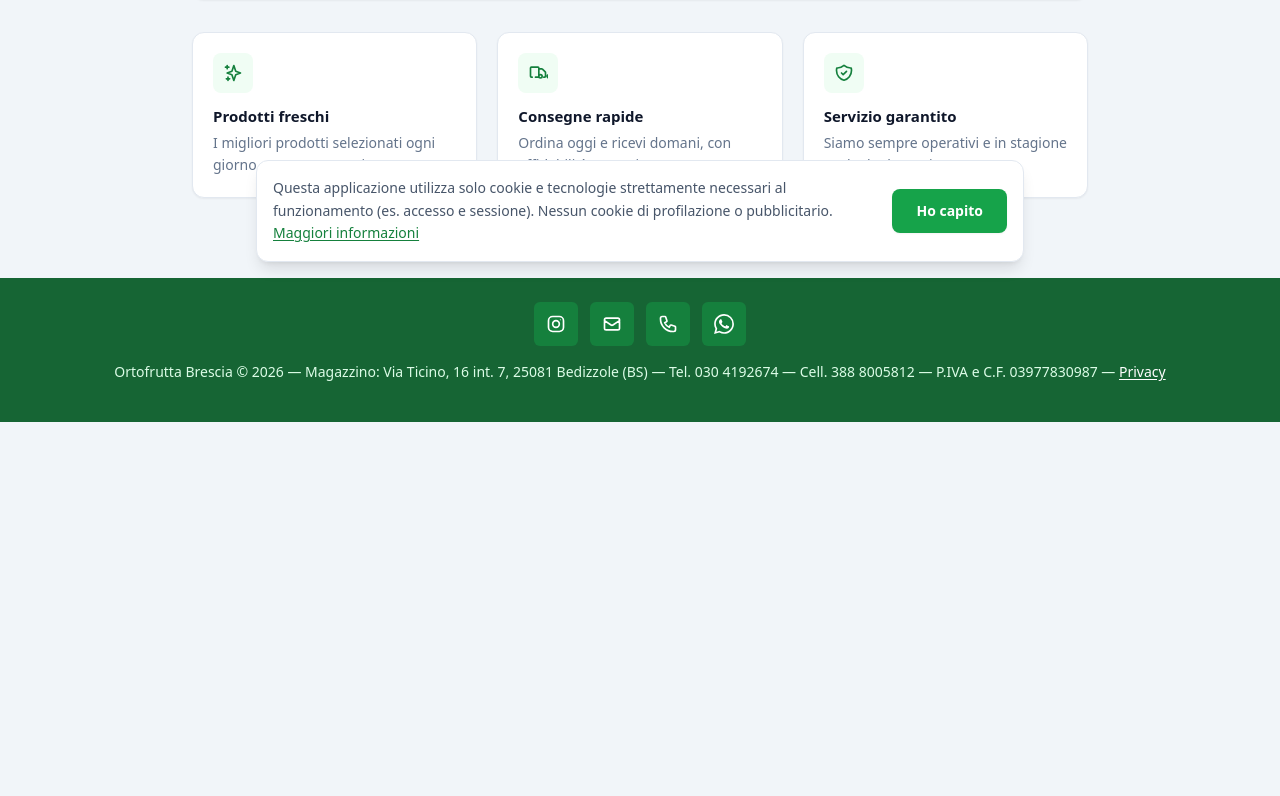
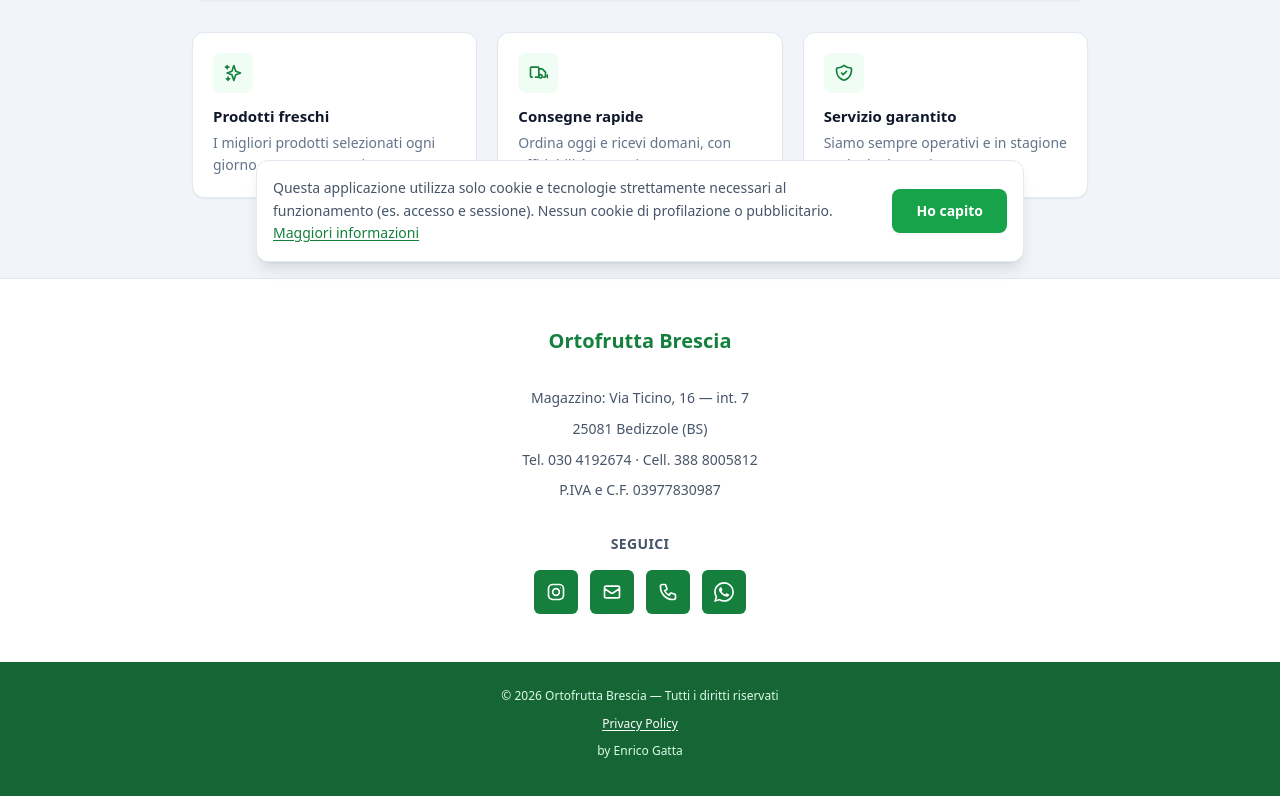
Before and after one commit to PietroGadaldi/Ortofrutta, a React (Vite) app in the folder ortofrutta/: page / in a window 1280 px wide. Shown: the part 526-1322 px from the top of the page. Before the commit the page ends 948 px from the top, so only its background shows below. Built offline with nearby package versions, Linux system fonts and the light colour scheme; no server answers.

Commit message:
FIx footer e stop ordini domenicali

```diff
--- a/ortofrutta/src/components/CalendarPicker.jsx
+++ b/ortofrutta/src/components/CalendarPicker.jsx
@@ -12,6 +12,7 @@ import {
   isSameDay,
   isToday,
   isBefore,
+  isSunday,
   startOfDay,
 } from 'date-fns'
 import { it } from 'date-fns/locale'
@@ -25,8 +26,17 @@ import { focusAdjacentField } from '../utils/fieldNav'
  * @param {Function} onSelectDate - Callback when date is selected
  * @param {Array<Date>} disabledDates - Dates that cannot be selected (optional)
  * @param {boolean} autoFocus - Focus del calendario all'apertura (uso da tastiera)
+ * @param {boolean} disableSundays - Le domeniche non sono selezionabili (ordini sospesi)
+ * @param {Function} onSundayClick - Callback quando si tocca una domenica disabilitata
  */
-export function CalendarPicker({ selectedDate, onSelectDate, disabledDates = [], autoFocus = false }) {
+export function CalendarPicker({
+  selectedDate,
+  onSelectDate,
+  disabledDates = [],
+  autoFocus = false,
+  disableSundays = false,
+  onSundayClick,
+}) {
   const [currentMonth, setCurrentMonth] = useState(() => selectedDate || new Date())
   const gridRef = useRef(null)
 
@@ -42,6 +52,7 @@ export function CalendarPicker({ selectedDate, onSelectDate, disabledDates = [],
 
   const isDateDisabled = (date) =>
     isBefore(startOfDay(date), startOfDay(new Date())) ||
+    (disableSundays && isSunday(date)) ||
     disabledDates.some((d) => isSameDay(d, date))
 
   // Frecce sinistra/destra: giorno precedente/successivo (il calendario è un
@@ -61,7 +72,10 @@ export function CalendarPicker({ selectedDate, onSelectDate, disabledDates = [],
     if (e.key !== 'ArrowRight' && e.key !== 'ArrowLeft') return
     if (!selectedDate) return
     e.preventDefault()
-    const candidate = addDays(selectedDate, e.key === 'ArrowRight' ? 1 : -1)
+    const direction = e.key === 'ArrowRight' ? 1 : -1
+    let candidate = addDays(selectedDate, direction)
+    // Con le frecce le domeniche disabilitate vengono saltate
+    if (disableSundays && isSunday(candidate)) candidate = addDays(candidate, direction)
     if (isDateDisabled(candidate)) return
     onSelectDate(candidate)
   }
@@ -128,9 +142,13 @@ export function CalendarPicker({ selectedDate, onSelectDate, disabledDates = [],
 
         // Check if date is disabled or in the past
         const isPast = isBefore(startOfDay(cloneDay), startOfDay(new Date()))
+        // Domenica futura bloccata: resta grigia ma cliccabile per mostrare l'avviso
+        const isBlockedSunday =
+          disableSundays && isSunday(cloneDay) && !isPast && isSameMonth(day, monthStart)
         const isDisabled =
           !isSameMonth(day, monthStart) ||
           isPast ||
+          isBlockedSunday ||
           disabledDates.some((d) => isSameDay(d, cloneDay))
 
         const isSelected = selectedDate && isSameDay(cloneDay, selectedDate)
@@ -139,8 +157,15 @@ export function CalendarPicker({ selectedDate, onSelectDate, disabledDates = [],
         days.push(
           <button
             key={day}
-            onClick={() => !isDisabled && onSelectDate(cloneDay)}
-            disabled={isDisabled}
+            onClick={() => {
+              if (isBlockedSunday) {
+                onSundayClick?.(cloneDay)
+                return
+              }
+              if (!isDisabled) onSelectDate(cloneDay)
+            }}
+            disabled={isDisabled && !isBlockedSunday}
+            aria-disabled={isDisabled}
             tabIndex={-1}
             className={`
               min-h-[44px] p-1 sm:p-2 text-sm font-medium rounded-lg transition-colors text-center
@@ -148,7 +173,7 @@ export function CalendarPicker({ selectedDate, onSelectDate, disabledDates = [],
               ${isDisabled && isSameMonth(day, monthStart) ? 'text-slate-300 cursor-not-allowed' : ''}
               ${isSelected ? 'bg-verde-orto-600 text-white font-semibold shadow-sm' : ''}
               ${!isDisabled && !isSelected && isSameMonth(day, monthStart) ? 'hover:bg-verde-orto-50 text-slate-700 cursor-pointer' : ''}
-              ${isTodayDate && !isSelected ? 'ring-1 ring-inset ring-verde-orto-500 text-verde-orto-700 font-semibold' : ''}
+              ${isTodayDate && !isSelected && !isBlockedSunday ? 'ring-1 ring-inset ring-verde-orto-500 text-verde-orto-700 font-semibold' : ''}
             `}
           >
             {formattedDate}
--- a/ortofrutta/src/components/Footer.jsx
+++ b/ortofrutta/src/components/Footer.jsx
@@ -1,4 +1,5 @@
 import { Link, useLocation } from 'react-router-dom'
+import { useAuth } from '../hooks/useAuth'
 import { IconMail, IconPhone, IconWhatsApp, IconInstagram } from './icons'
 
 // Il footer compare solo sulle pagine principali (landing e dashboard)
@@ -33,15 +34,49 @@ const socialLinks = [
 
 export function Footer() {
   const { pathname } = useLocation()
+  const { loading } = useAuth()
 
   if (!FOOTER_ROUTES.includes(pathname)) return null
 
+  // Non mostrare il footer mentre l'app sta ancora caricando la pagina
+  if (loading) return null
+
   return (
-    <footer
-      className="bg-verde-orto-800 text-verde-orto-100"
-      style={{ paddingBottom: 'max(1rem, env(safe-area-inset-bottom))' }}
+    <footer className="bg-white border-t border-slate-200">
+      {/* Sezione principale: dati aziendali centrati e spaziati */}
+      <div className="max-w-7xl mx-auto px-4 sm:px-6 py-12">
+        <div className="flex flex-col items-center gap-8 text-center">
+          <p className="text-xl font-semibold text-verde-orto-700">
+            Ortofrutta Brescia
+          </p>
+
+          <div className="flex flex-col gap-2 text-sm text-slate-600 leading-relaxed">
+            <p>Magazzino: Via Ticino, 16 — int. 7</p>
+            <p>25081 Bedizzole (BS)</p>
+            <p>
+              Tel.{' '}
+              <a
+                href="tel:+390304192674"
+                className="hover:text-verde-orto-700 focus-visible:outline-none focus-visible:ring-2 focus-visible:ring-verde-orto-700 rounded-sm"
               >
-      <div className="max-w-7xl mx-auto px-4 sm:px-6 py-6 flex flex-col items-center gap-4">
+                030 4192674
+              </a>
+              {' · '}
+              Cell.{' '}
+              <a
+                href="tel:+393888005812"
+                className="hover:text-verde-orto-700 focus-visible:outline-none focus-visible:ring-2 focus-visible:ring-verde-orto-700 rounded-sm"
+              >
+                388 8005812
+              </a>
+            </p>
+            <p>P.IVA e C.F. 03977830987</p>
+          </div>
+
+          <div className="flex flex-col items-center gap-4">
+            <p className="text-sm font-semibold tracking-wide uppercase text-slate-600">
+              Seguici
+            </p>
             <div className="flex gap-3">
               {socialLinks.map(({ href, label, Icon, external }) => (
                 <a
@@ -50,24 +85,33 @@ export function Footer() {
                   aria-label={label}
                   title={label}
                   {...(external ? { target: '_blank', rel: 'noopener noreferrer' } : {})}
-              className="w-11 h-11 rounded-md flex items-center justify-center bg-verde-orto-700 text-white transition-colors hover:bg-verde-orto-600 active:bg-verde-orto-900 focus-visible:outline-none focus-visible:ring-2 focus-visible:ring-white focus-visible:ring-offset-2 focus-visible:ring-offset-verde-orto-800"
+                  className="w-11 h-11 rounded-md flex items-center justify-center bg-verde-orto-700 text-white transition-colors hover:bg-verde-orto-600 active:bg-verde-orto-800 focus-visible:outline-none focus-visible:ring-2 focus-visible:ring-verde-orto-700 focus-visible:ring-offset-2"
                 >
                   <Icon className="w-5 h-5" />
                 </a>
               ))}
             </div>
+          </div>
+        </div>
+      </div>
 
-        <p className="text-xs sm:text-sm text-center leading-relaxed">
-          Ortofrutta Brescia © {new Date().getFullYear()} — Magazzino: Via Ticino, 16 int. 7,
-          25081 Bedizzole (BS) — Tel. 030 4192674 — Cell. 388 8005812 — P.IVA e C.F. 03977830987
-          {' — '}
+      {/* Banda inferiore: copyright, privacy e credit */}
+      <div
+        className="bg-verde-orto-800 text-verde-orto-100"
+        style={{ paddingBottom: 'max(1rem, env(safe-area-inset-bottom))' }}
+      >
+        <div className="max-w-7xl mx-auto px-4 sm:px-6 py-6 flex flex-col items-center gap-2 text-center text-xs leading-relaxed">
+          <p>
+            © {new Date().getFullYear()} Ortofrutta Brescia — Tutti i diritti riservati
+          </p>
           <Link
             to="/privacy"
             className="text-white underline underline-offset-2 hover:text-verde-orto-200 focus-visible:outline-none focus-visible:ring-2 focus-visible:ring-white rounded-sm"
           >
-            Privacy
+            Privacy Policy
           </Link>
-        </p>
+          <p>by Enrico Gatta</p>
+        </div>
       </div>
     </footer>
   )
--- a/ortofrutta/src/components/OrderFormModal.jsx
+++ b/ortofrutta/src/components/OrderFormModal.jsx
@@ -238,10 +238,12 @@ export function OrderFormModal({
   const handleCreateOrder = async () => {
     const dateString = format(selectedDate, 'yyyy-MM-dd')
 
+    // Il titolare può creare ordini anche di domenica (allowSunday)
     const { data: newOrdine, error: createError } = await createOrdine(
       clienteId,
       dateString,
-      productsInOrder
+      productsInOrder,
+      { allowSunday: true }
     )
     if (createError) throw createError
 
--- a/ortofrutta/src/pages/Dashboard.jsx
+++ b/ortofrutta/src/pages/Dashboard.jsx
@@ -11,9 +11,19 @@ import { createOrdine, updateOrdineDettagli, updateOrdineStatus, deleteOrdine, g
 import { generateOrderPDF } from '../utils/pdfGenerator'
 import { uploadOrderPDF } from '../services/pdfStorageService'
 import { capitalize, WHATSAPP_NUMBER } from '../utils/constants'
-import { format, addDays, startOfDay, isSameDay, parseISO } from 'date-fns'
+import { format, addDays, startOfDay, isSameDay, isSunday, parseISO } from 'date-fns'
 import { it } from 'date-fns/locale'
 import { IconWhatsApp } from '../components/icons'
+
+// Chiave localStorage: avviso "ordini domenica sospesi" già mostrato al cliente
+const AVVISO_DOMENICA_KEY = 'ofb-avviso-domenica-v1'
+
+// Data di default per un nuovo ordine: oggi, oppure lunedì se oggi è domenica
+// (ordini per la domenica sospesi fino a data da definirsi)
+const getDefaultOrderDate = () => {
+  const oggi = new Date()
+  return isSunday(oggi) ? addDays(startOfDay(oggi), 1) : oggi
+}
 
 export function Dashboard() {
   const { user } = useAuth()
@@ -34,7 +44,7 @@ export function Dashboard() {
   const calendarRef = useRef(null)
 
   // State for new/editing order
-  const [selectedDate, setSelectedDate] = useState(new Date())
+  const [selectedDate, setSelectedDate] = useState(getDefaultOrderDate)
   const [productsInOrder, setProductsInOrder] = useState([])
   const [editingOrderId, setEditingOrderId] = useState(null)
   const [editingItemIndex, setEditingItemIndex] = useState(null)
@@ -78,6 +88,37 @@ export function Dashboard() {
   useEffect(() => {
     fetchData()
   }, [user])
+
+  // Popup "ordini per la domenica sospesi": riusato al primo avvio,
+  // al tocco su una domenica nel calendario e come guardia alla conferma
+  const openSundayNotice = () => {
+    setNotice({
+      variant: 'warn',
+      title: 'Ordini per la domenica sospesi',
+      message:
+        'Non è più possibile fare ordini con consegna di domenica, fino a data da definirsi. Scegli un altro giorno dal calendario per il tuo ordine.',
+      closeLabel: 'Ho capito',
+    })
+  }
+
+  // Al primo avvio dopo la sospensione degli ordini domenicali mostra
+  // l'avviso una sola volta (flag in localStorage)
+  useEffect(() => {
+    let giaVisto = false
+    try {
+      giaVisto = localStorage.getItem(AVVISO_DOMENICA_KEY) === '1'
+    } catch {
+      // localStorage non disponibile (es. navigazione privata): mostra e basta
+    }
+    if (giaVisto) return
+    try {
+      localStorage.setItem(AVVISO_DOMENICA_KEY, '1')
+    } catch {
+      // Se non si può salvare il flag, l'avviso ricomparirà al prossimo avvio
+    }
+    openSundayNotice()
+    // eslint-disable-next-line react-hooks/exhaustive-deps
+  }, [])
 
   const fetchData = async () => {
     setLoading(true)
@@ -155,7 +196,7 @@ export function Dashboard() {
     setProductsInOrder([])
     setEditingOrderId(null)
     setEditingItemIndex(null)
-    setSelectedDate(new Date())
+    setSelectedDate(getDefaultOrderDate())
   }
 
   // Chiude il popup avvisi; l'eventuale azione post-chiusura (es. scroll) parte
@@ -190,6 +231,11 @@ export function Dashboard() {
   // Selezione della data (dal calendario o da "Ordina per domani"):
   // avvisa subito col popup se per quel giorno esiste già un ordine
   const handleSelectDate = (date) => {
+    // Domenica non selezionabile: avvisa senza cambiare la data
+    if (isSunday(date)) {
+      openSundayNotice()
+      return
+    }
     setSelectedDate(date)
     if (editingOrderId) return
     const dateStr = format(date, 'yyyy-MM-dd')
@@ -206,6 +252,12 @@ export function Dashboard() {
         message: 'Aggiungi almeno un prodotto prima di confermare l\'ordine.',
         closeLabel: 'Ho capito',
       })
+      return
+    }
+
+    // Guardia finale: nessun ordine con consegna di domenica, in nessun caso
+    if (isSunday(selectedDate)) {
+      openSundayNotice()
       return
     }
 
@@ -490,6 +542,8 @@ export function Dashboard() {
         <CalendarPicker
           selectedDate={selectedDate}
           onSelectDate={handleSelectDate}
+          disableSundays
+          onSundayClick={openSundayNotice}
         />
       </div>
 
--- a/ortofrutta/src/services/ordiniService.js
+++ b/ortofrutta/src/services/ordiniService.js
@@ -1,4 +1,4 @@
-import { format } from 'date-fns'
+import { format, isSunday, parseISO } from 'date-fns'
 import { supabase } from './supabaseClient'
 
 /**
@@ -41,12 +41,18 @@ export const getAllOrdini = async (userId, role) => {
 /**
  * Create new ordine
  * @param {string} clienteId
- * @param {Date} dataOrdine - Data for which order is being placed
+ * @param {string} dataOrdine - Data di consegna in formato 'yyyy-MM-dd'
  * @param {Array} dettagli - Array of {prodotto_id, quantita, tipologia}
+ * @param {Object} options - { allowSunday: true } solo per il titolare (OrderFormModal)
  * @returns {Promise<{data, error}>}
  */
-export const createOrdine = async (clienteId, dataOrdine, dettagli) => {
+export const createOrdine = async (clienteId, dataOrdine, dettagli, { allowSunday = false } = {}) => {
   try {
+    // Ordini per la domenica sospesi (fino a data da definirsi): blocco lato
+    // servizio per i clienti; il titolare può forzare con allowSunday
+    if (!allowSunday && isSunday(parseISO(dataOrdine))) {
+      throw new Error('Non è possibile creare ordini con consegna di domenica.')
+    }
     // Create ordine
     const { data: ordineData, error: ordineError } = await supabase
       .from('ordini')
```
Also changed, not shown: 2 other files (tests, documents, lock files or other folders). Lines whose indentation alone changed are shown as unchanged.
